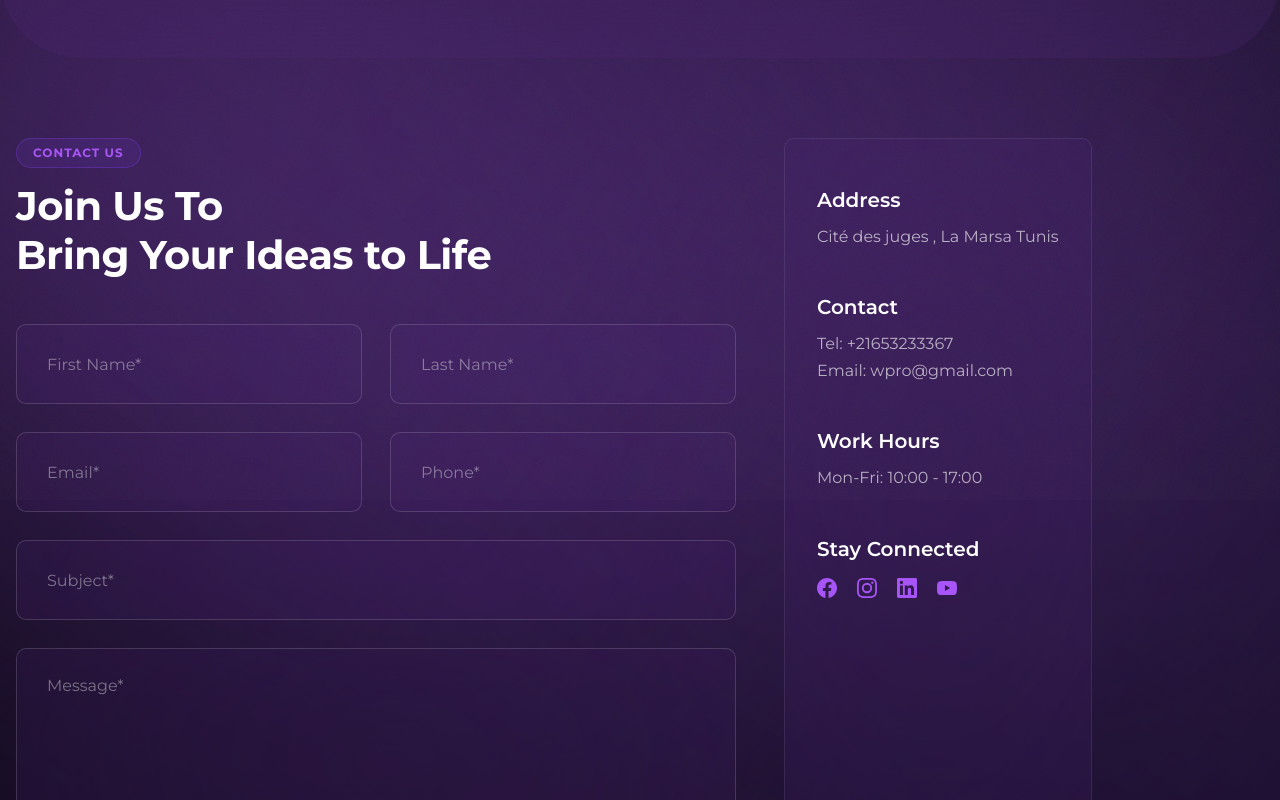
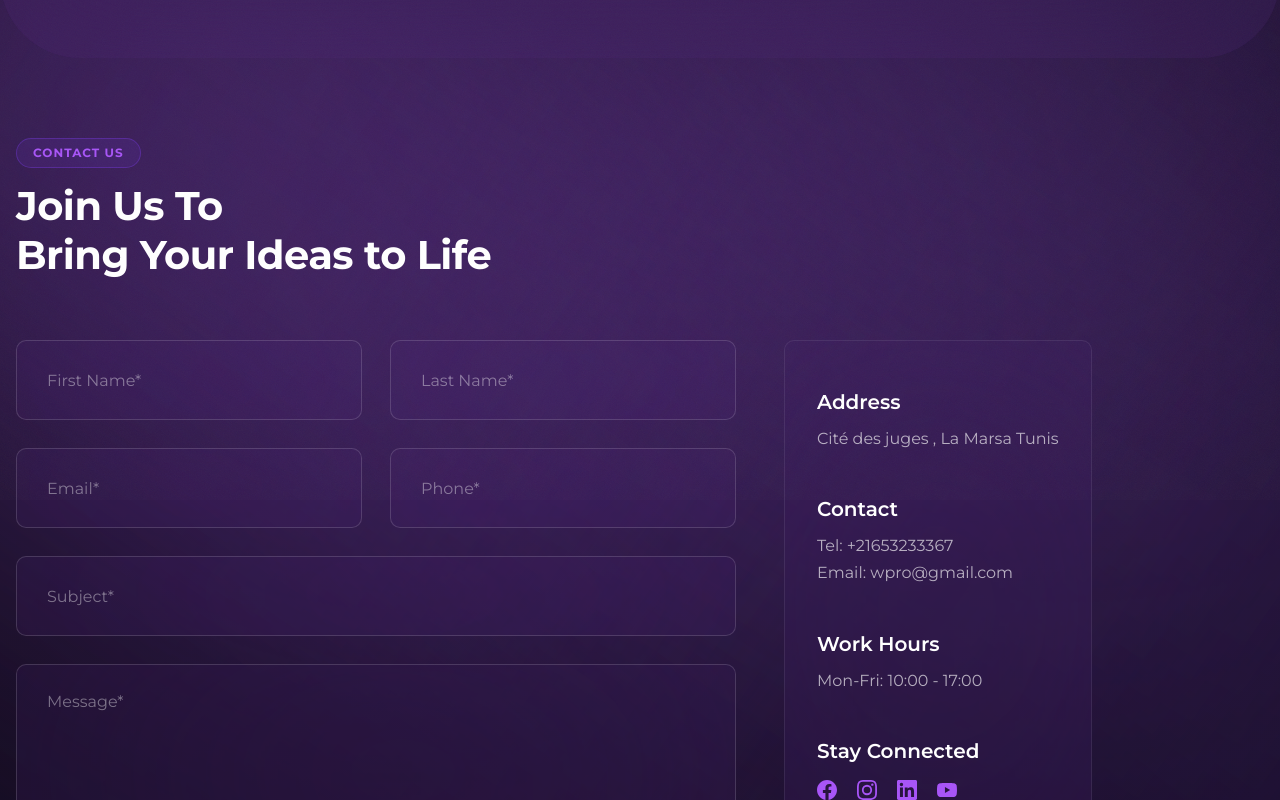
Before and after one commit to MOHAMEDALILAHMAR/BrandX, a React (Vite) app: page /contact in a window 1280 px wide. Shown: the part 300-1100 px from the top of the page. Built offline with nearby package versions, Linux system fonts and the light colour scheme; the HTML template or start-up script is replaced by a standard one.

Commit message:
Move form header outside grid so form body and info card align from same top position

```diff
--- a/src/pages/Contact.module.css
+++ b/src/pages/Contact.module.css
@@ -76,7 +76,7 @@
 .breadcrumb span { color: #A855F7; }
 
 /* ─── FORM HEADER ─── */
-.formHeader { margin-bottom: 44px; }
+.formHeader { margin-bottom: 60px; }
 
 .formTag {
   display: inline-block;
@@ -133,7 +133,6 @@
   .infoSide { margin-top: 0; }
 }
 
-.formHeader { margin-bottom: 44px; }
 
 /* Form */
 .form {
--- a/src/pages/Contact.tsx
+++ b/src/pages/Contact.tsx
@@ -116,18 +116,20 @@ export function Contact() {
         <Container size="xl">
           <div
             ref={contentRef.ref}
-            className={`${classes.layout} fadeUp ${contentRef.inView ? 'visible' : ''}`}
+            className={`fadeUp ${contentRef.inView ? 'visible' : ''}`}
           >
+
+            <div className={classes.formHeader}>
+              <span className={classes.formTag}>{t('contactPage.form_tagline')}</span>
+              <h2 className={classes.formTitle}>
+                {t('contactPage.form_title_line1')}<br />{t('contactPage.form_title_line2')}
+              </h2>
+            </div>
+
+            <div className={classes.layout}>
 
             {/* ── FORM ── */}
             <div className={classes.formSide}>
-
-              <div className={classes.formHeader}>
-                <span className={classes.formTag}>{t('contactPage.form_tagline')}</span>
-                <h2 className={classes.formTitle}>
-                  {t('contactPage.form_title_line1')}<br />{t('contactPage.form_title_line2')}
-                </h2>
-              </div>
 
               {submitted && (
                 <div className={classes.successMsg}>{t('contactPage.success')}</div>
@@ -248,6 +250,7 @@ export function Contact() {
               </div>
             </div>
 
+            </div>{/* /.layout */}
           </div>
         </Container>
       </section>
```
